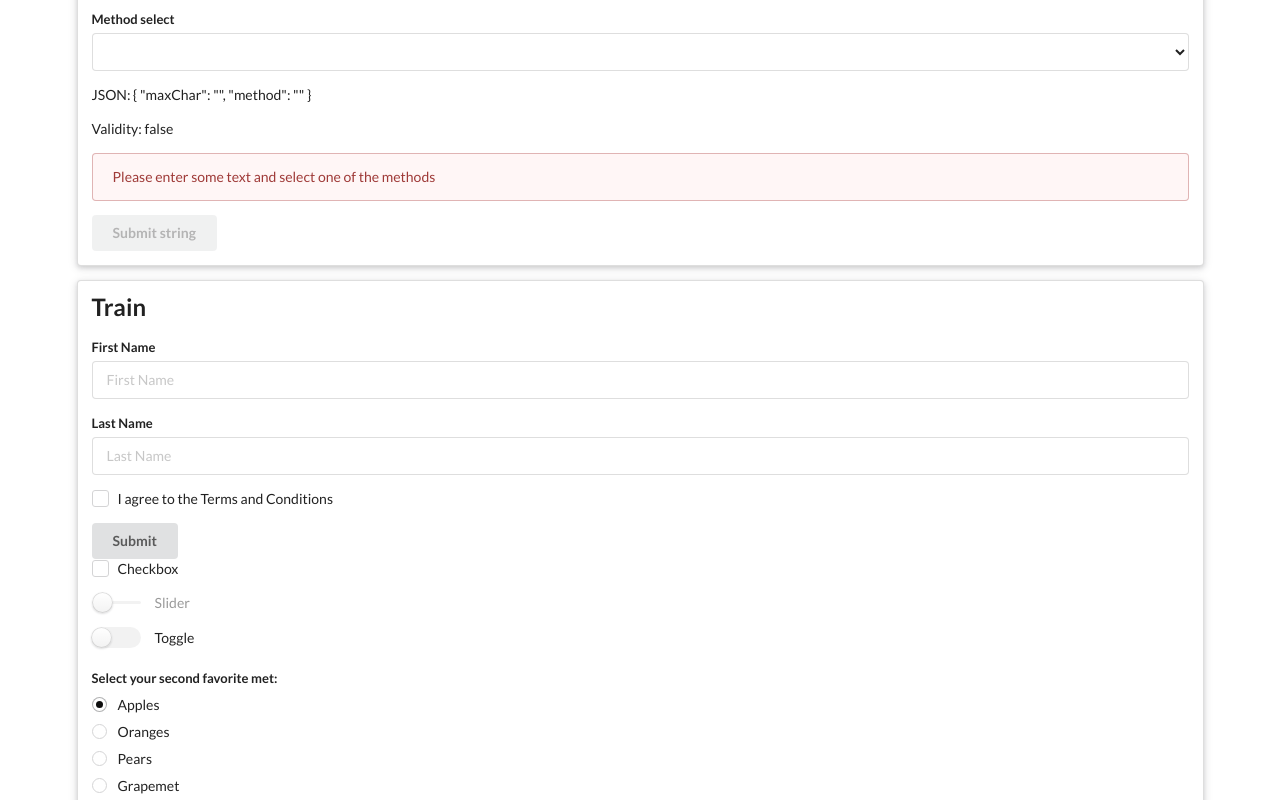
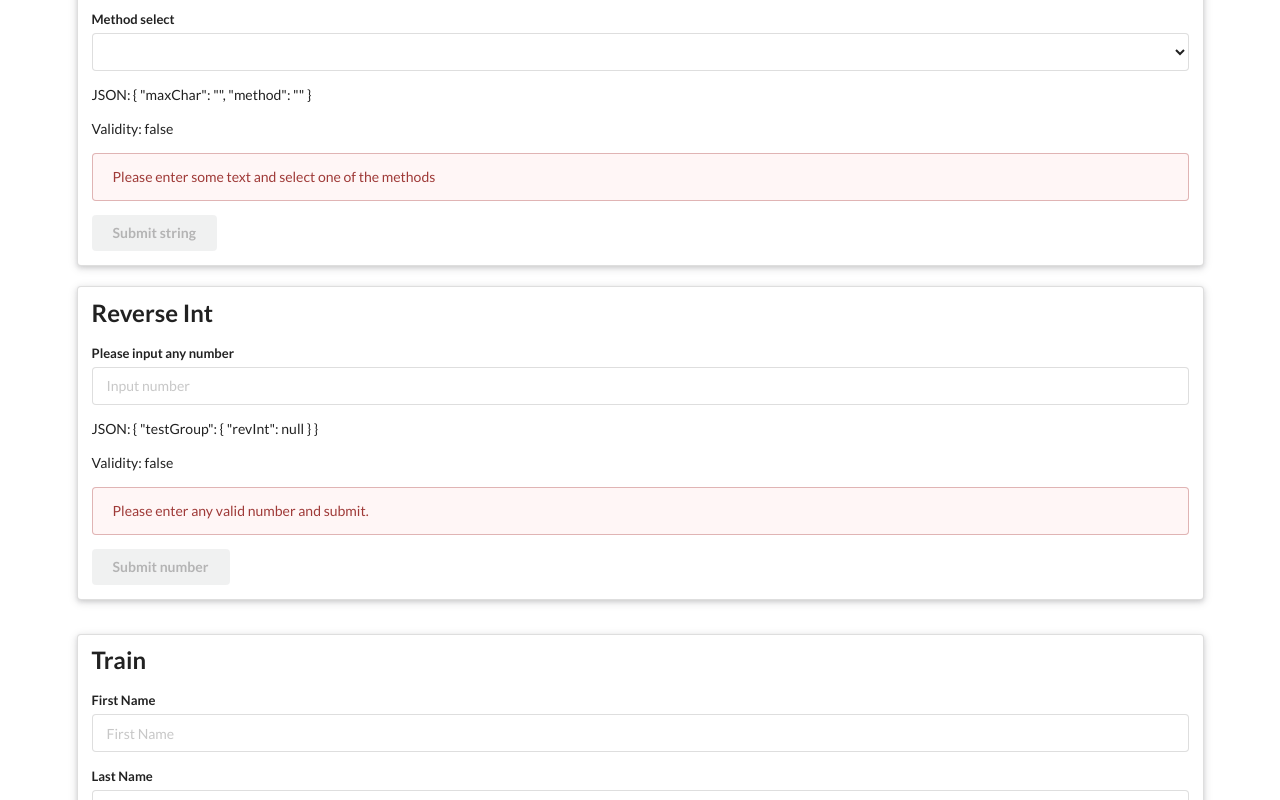
Before and after one commit to MariuszZalew/angular_workbench, an Angular app: page /TestForm in a window 1280 px wide. Shown: the part 1098-1898 px from the top of the page. Built offline with nearby package versions, Linux system fonts and the light colour scheme.

Commit message:
add integer reverse form

```diff
--- a/src/app/app.module.ts
+++ b/src/app/app.module.ts
@@ -21,6 +21,7 @@ import { DemoFormComponent } from './main-form/demo-form/demo-form.component';
 import { GroupFormComponent } from './main-form/group-form/group-form.component';
 import { StringReverseFormComponent } from './main-form/string-reverse-form/string-reverse-form.component';
 import { MaxCharFormComponent } from './main-form/max-char-form/max-char-form.component';
+import { IntReverseFormComponent } from './main-form/int-reverse-form/int-reverse-form.component';
 
 const appRoutes: Routes = [
   { path: 'Exercise1', component: ExerciseOneComponent },
@@ -50,7 +51,8 @@ const appRoutes: Routes = [
     DemoFormComponent,
     GroupFormComponent,
     StringReverseFormComponent,
-    MaxCharFormComponent
+    MaxCharFormComponent,
+    IntReverseFormComponent
   ],
   imports: [BrowserModule,
             FormsModule,
--- /dev/null
+++ b/src/app/main-form/int-reverse-form/int-reverse-form.component.html
@@ -0,0 +1,38 @@
+<div class="ui raised segment">
+  <h2 class="ui header">Reverse Int</h2>
+
+  <form
+    class="ui form error success"
+    [formGroup]="revIntForm"
+    (ngSubmit)="onSubmit()"
+  >
+    <div class="field" formGroupName='testGroup'>
+      <label>Please input any number</label>
+      <input
+        type="text"
+        formControlName="revInt"
+        placeholder="Input number"
+      />
+    </div>
+
+    <p>JSON: {{ revIntForm.value | json }}</p>
+    <p>Validity: {{ revIntForm.valid | json }}</p>
+
+    <p
+      *ngIf="!revIntForm.get('testGroup.revInt').valid"
+      class="ui error message"
+    >
+    Please enter any valid number and submit.
+    </p>
+
+    <p *ngIf="revIntForm.get('testGroup.revInt').valid && this.solution" class="ui error message success">
+        {{this.solution}}
+    </p>
+
+    <button class="ui button" type="submit" [disabled]="!revIntForm.get('testGroup.revInt').valid">
+      Submit number
+    </button>
+
+
+  </form>
+</div>
--- /dev/null
+++ b/src/app/main-form/int-reverse-form/int-reverse-form.component.ts
@@ -0,0 +1,32 @@
+import { Component, OnInit } from '@angular/core';
+import { FormGroup, FormControl, Validators } from '@angular/forms';
+
+@Component({
+  selector: 'app-int-reverse-form',
+  templateUrl: './int-reverse-form.component.html',
+  styleUrls: [],
+})
+export class IntReverseFormComponent implements OnInit {
+  solution: any;
+  revIntForm: FormGroup;
+
+  constructor() {}
+
+  ngOnInit(): void {
+    this.revIntForm = new FormGroup({
+      'testGroup': new FormGroup({
+      'revInt': new FormControl(null, [ Validators.required, Validators.pattern('^[0-9]*$') ])
+      })
+    });
+  }
+
+  onSubmit() {
+    this.solution = this.reverseInt(this.revIntForm.get('testGroup.revInt').value);
+  }
+
+  reverseInt(num: number) {
+    let newVal: string = Math.abs(num).toString().split('').reverse().join('');
+    if (num < 0) return +newVal * -1;
+    return +newVal;
+  }
+}
--- a/src/app/main-form/main-form.component.html
+++ b/src/app/main-form/main-form.component.html
@@ -8,6 +8,10 @@
 <br>
 
 <app-max-char-form></app-max-char-form>
+<br>
+
+<app-int-reverse-form></app-int-reverse-form>
+<br>
 
 <div class="ui raised segment">
   <h2 class="ui header">Train</h2>
--- a/src/app/main-form/max-char-form/max-char-form.component.html
+++ b/src/app/main-form/max-char-form/max-char-form.component.html
@@ -1,5 +1,5 @@
 <div class="ui raised segment">
-  <h2 class="ui header">Max Characters in a string 29 min Lesson 4</h2>
+  <h2 class="ui header">Max Characters</h2>
 
   <form
     class="ui form error success"
```
